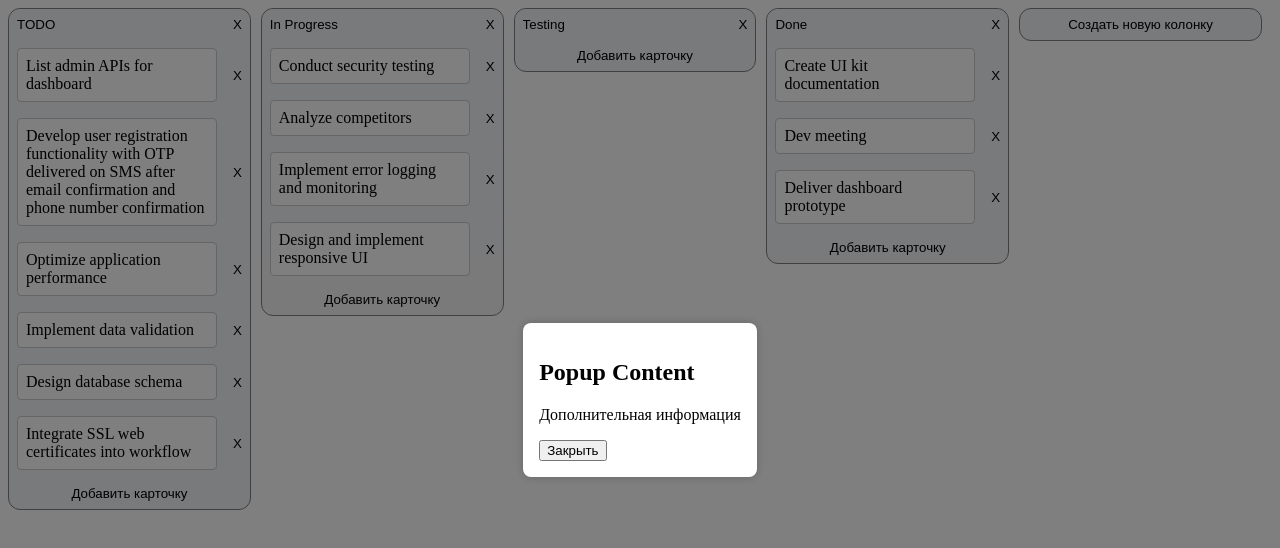
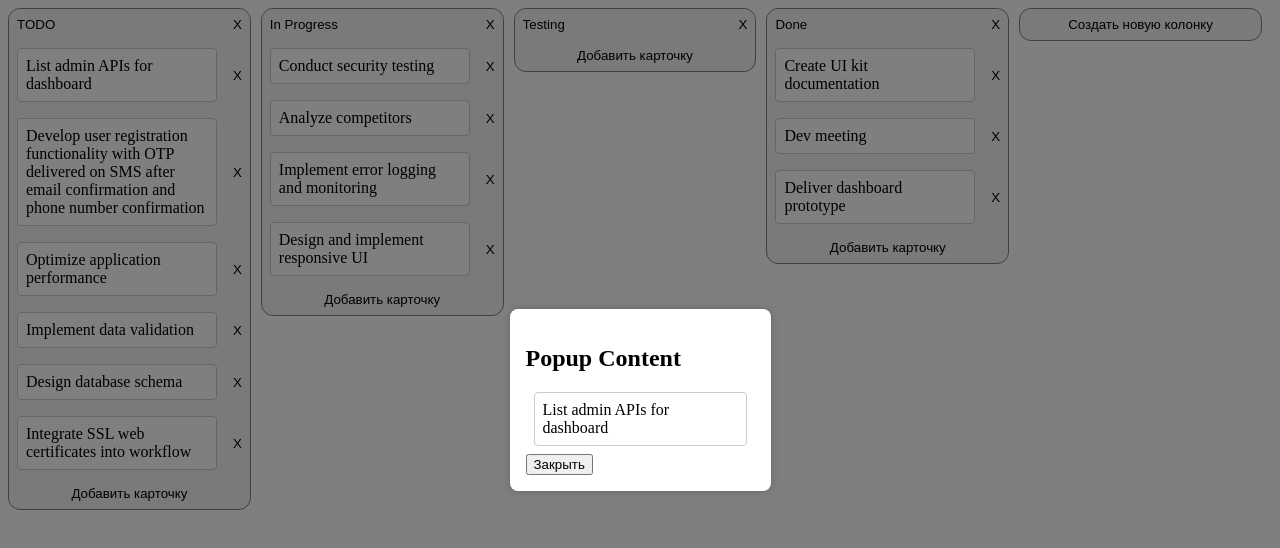
Before and after one commit to Ediand11/TrelloReact, a React (Create React App) app: page / in a window 1280 px wide. Both pictures are taken after a click on the element "List admin APIs for dashboard". Shown: the top 548 px of the page. Built offline with nearby package versions, Linux system fonts and the light colour scheme.

Commit message:
Add localStorage, add popup

```diff
--- a/src/components/Board.tsx
+++ b/src/components/Board.tsx
@@ -1,4 +1,4 @@
-import React, { FC, useState } from "react";
+import React, { FC, useEffect, useState } from "react";
 import ColumnKanban from "./ColumnKanban";
 import { Column, Id, Task } from "../types/types";
 import { Button, Container } from "./UI/StyledComponents";
@@ -80,8 +80,13 @@ const Board: FC = () => {
     },
   ];
 
-  const [columns, setColumns] = useState<Column[]>(defaultColumns);
-  const [tasks, setTasks] = useState<Task[]>(defaultTasks);
+  const [columns, setColumns] = useState<Column[]>(
+    JSON.parse(localStorage.getItem("columns") || "null") || defaultColumns
+  );
+
+  const [tasks, setTasks] = useState<Task[]>(
+    JSON.parse(localStorage.getItem("tasks") || "null") || defaultTasks
+  );
 
   const handleNameChange = (index: number, newName: string) => {
     const newColumnNames = [...columns];
@@ -89,6 +94,15 @@ const Board: FC = () => {
     setColumns(newColumnNames);
   };
 
+  useEffect(() => {
+    localStorage.setItem("columns", JSON.stringify(columns));
+  }, [columns]);
+
+  useEffect(() => {
+    localStorage.setItem("tasks", JSON.stringify(tasks));
+  }, [tasks]);
+
+  //Позже вынести функции в отдельный файл
   function createNewColumn() {
     const columnToAdd: Column = {
       id: Math.floor(Math.random() * 10001),
@@ -125,6 +139,7 @@ const Board: FC = () => {
     const newTasks = tasks.filter((task) => task.id !== id);
     setTasks([...newTasks]);
   }
+  //----------------------------------------------------------------
 
   return (
     <div
--- a/src/components/Card.tsx
+++ b/src/components/Card.tsx
@@ -43,7 +43,18 @@ const Card: FC<CardProps> = ({ task, updateTask, deleteTask }) => {
       {isPopupVisible && (
         <Popup setVisible={setPopupVisible}>
           <h2>Popup Content</h2>
-          <p>Дополнительная информация</p>
+          <CardTextArea
+            value={task.content}
+            onChange={(e) => {
+              updateTask(task.id, e.target.value);
+            }}
+            onBlur={() => setEditMode(false)}
+            autoFocus
+            onKeyDown={(e) => {
+              if (e.key !== "Enter") return;
+              setEditMode(false);
+            }}
+          />
           <button onClick={handleCardClick}>Закрыть</button>
         </Popup>
       )}
--- a/src/components/UI/Popup.tsx
+++ b/src/components/UI/Popup.tsx
@@ -2,6 +2,7 @@ import React, { Children, FC, ReactNode } from "react";
 import styled from "styled-components";
 
 const PopupContainer = styled.div`
+  box-sizing: border-box;
   position: fixed;
   top: 0;
   left: 0;
--- a/src/components/UI/StyledComponents.tsx
+++ b/src/components/UI/StyledComponents.tsx
@@ -5,7 +5,9 @@ export const Container = styled.div`
 
   background-color: #f4f5f7;
   border-radius: 12px;
-  width: 300px;
+  max-width: 300px;
+  width: 100%;
+  min-width: 150px;
 
   height: 100%;
   border: 1px solid gray;
@@ -36,8 +38,9 @@ export const Button = styled.button`
 `;
 
 export const CardTextArea = styled.textarea`
-  width: 100%;
   height: auto;
+  display: block;
+  max-width: 300px;
 
   margin: 8px;
   padding: 8px;
@@ -48,6 +51,7 @@ export const CardTextArea = styled.textarea`
   white-space: pre-wrap;
   overflow: auto;
   font: inherit;
+  resize: none;
 `;
 
 export const CardSpan = styled.span`
```
